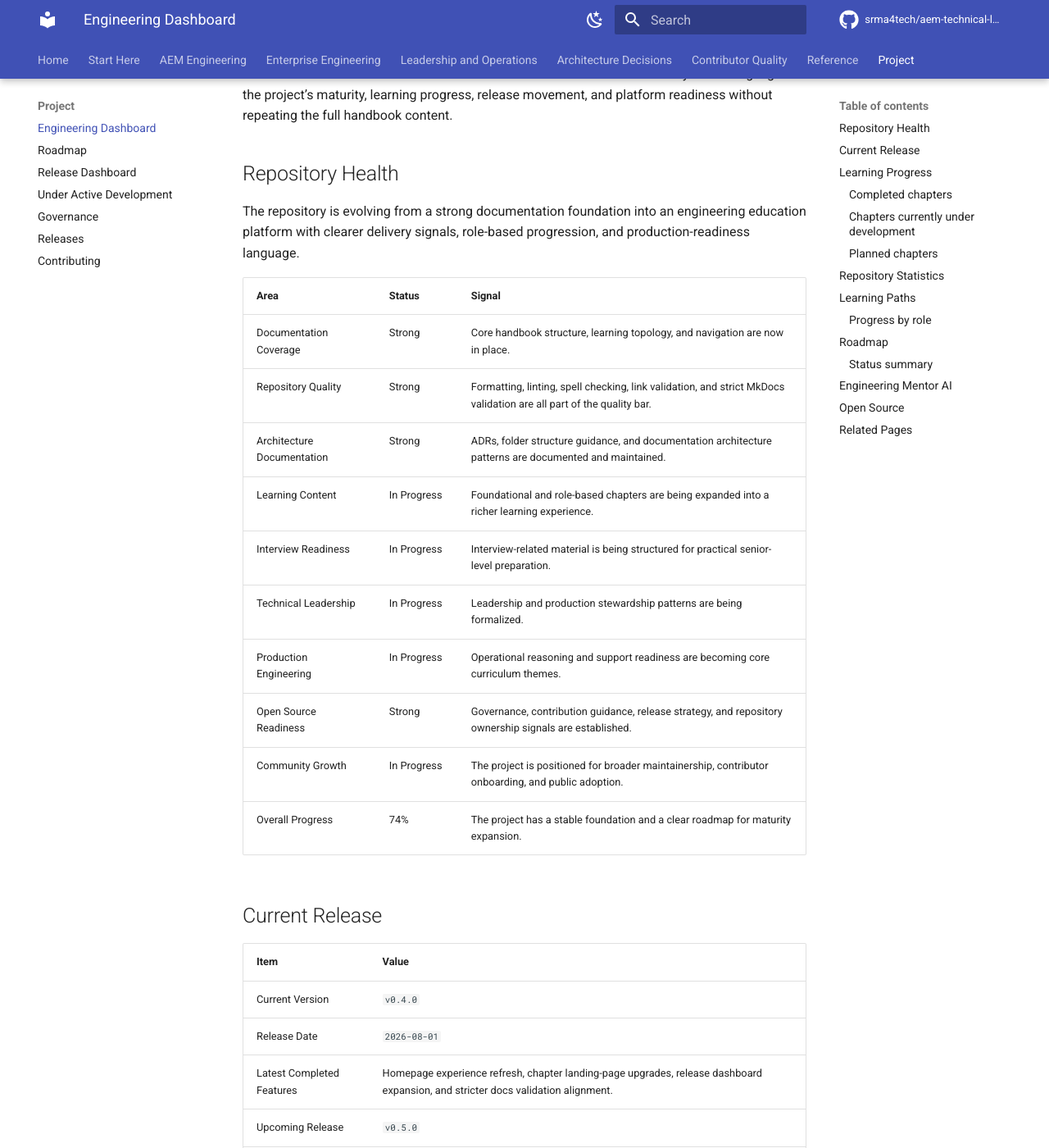
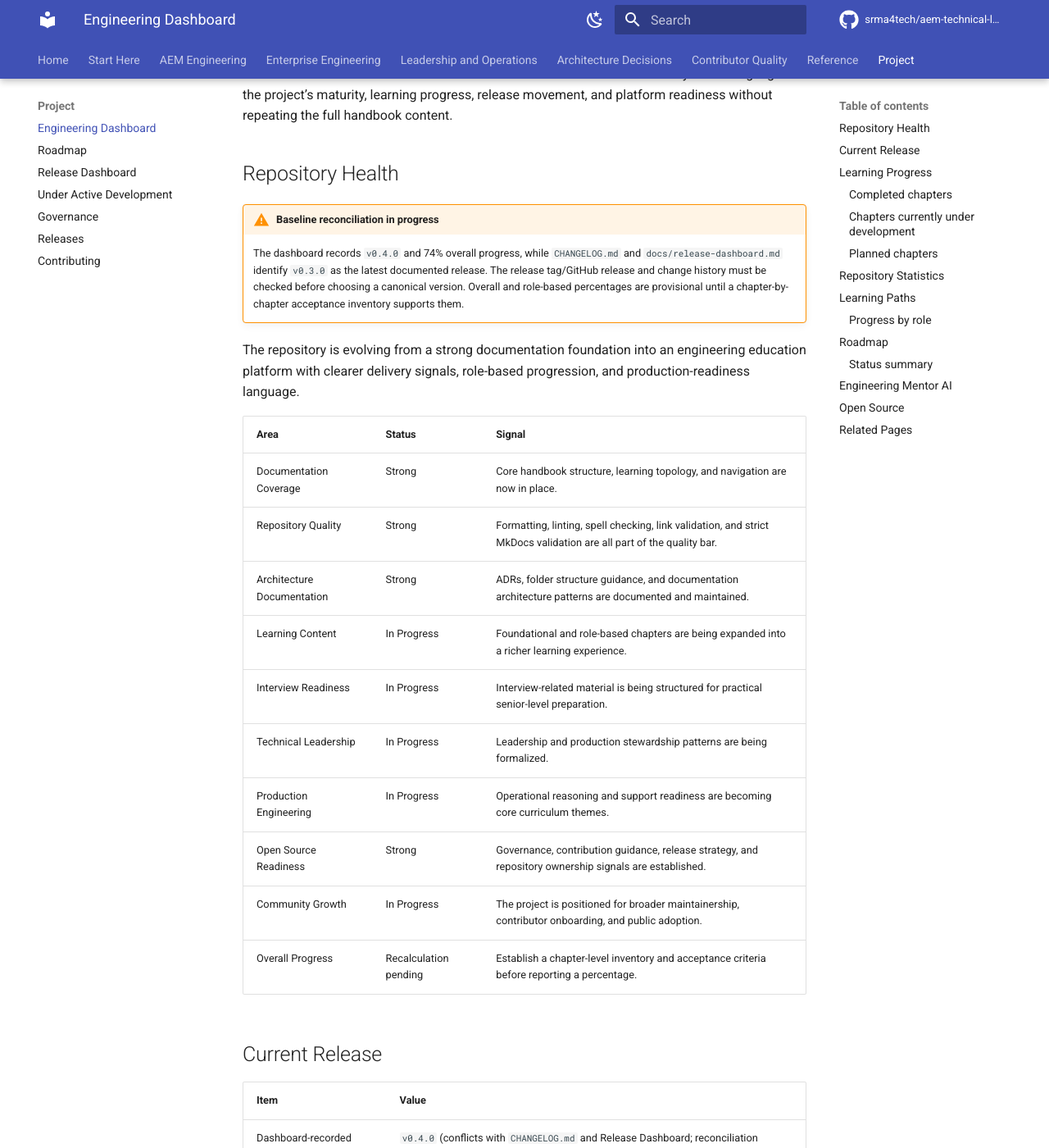
Before and after one commit to srma4tech/aem-technical-lead-playbook, an MkDocs documentation site: the page built from docs/engineering-dashboard.md, in a window 1280 px wide and 1400 px high, scrolled down 249 px. Shown: the whole window at 82% size. Built offline with MkDocs 1.6.1 and Material for MkDocs 9.7.7, drawn with Linux system fonts in a browser that asks for light colours; comment, search, counter and statistics services are not loaded; some of the changed text lies outside the part shown.

Commit message:
docs: flag release and progress baseline for reconciliation

```diff
--- a/docs/engineering-dashboard.md
+++ b/docs/engineering-dashboard.md
@@ -4,6 +4,9 @@
 This dashboard is the central status surface for the AEM Technical Lead Playbook. It highlights the project’s maturity, learning progress, release movement, and platform readiness without repeating the full handbook content.
 
 ## Repository Health
+
+!!! warning "Baseline reconciliation in progress"
+    The dashboard records `v0.4.0` and 74% overall progress, while `CHANGELOG.md` and `docs/release-dashboard.md` identify `v0.3.0` as the latest documented release. The release tag/GitHub release and change history must be checked before choosing a canonical version. Overall and role-based percentages are provisional until a chapter-by-chapter acceptance inventory supports them.
 
 The repository is evolving from a strong documentation foundation into an engineering education platform with clearer delivery signals, role-based progression, and production-readiness language.
 
@@ -18,14 +21,14 @@ The repository is evolving from a strong documentation foundation into an engine
 | Production Engineering     | In Progress | Operational reasoning and support readiness are becoming core curriculum themes.                                    |
 | Open Source Readiness      | Strong      | Governance, contribution guidance, release strategy, and repository ownership signals are established.              |
 | Community Growth           | In Progress | The project is positioned for broader maintainership, contributor onboarding, and public adoption.                  |
-| Overall Progress           | 74%         | The project has a stable foundation and a clear roadmap for maturity expansion.                                     |
+| Overall Progress           | Recalculation pending | Establish a chapter-level inventory and acceptance criteria before reporting a percentage.                         |
 
 ## Current Release
 
 | Item                      | Value                                                                                                                            |
 | ------------------------- | -------------------------------------------------------------------------------------------------------------------------------- |
-| Current Version           | `v0.4.0`                                                                                                                         |
-| Release Date              | `2026-08-01`                                                                                                                     |
+| Dashboard-recorded Version | `v0.4.0` (conflicts with `CHANGELOG.md` and Release Dashboard; reconciliation pending)                                                                                                                         |
+| Dashboard-recorded Release Date | `2026-08-01` (release evidence needs verification)                                                                                                                     |
 | Latest Completed Features | Homepage experience refresh, chapter landing-page upgrades, release dashboard expansion, and stricter docs validation alignment. |
 | Upcoming Release          | `v0.5.0`                                                                                                                         |
 | Release Notes             | Delivery quality, academic UX, documentation navigation improvements, and a more polished project status experience.             |
```
Also changed, not shown: other parts of docs/engineering-dashboard.md (+5 -5 lines).
